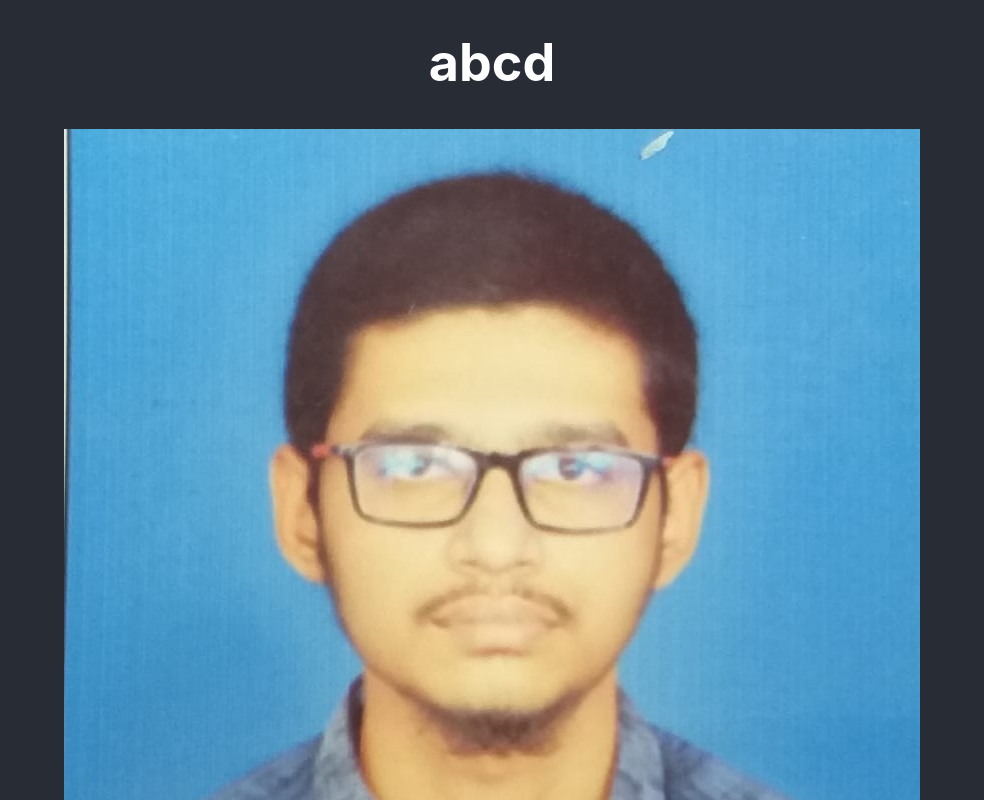
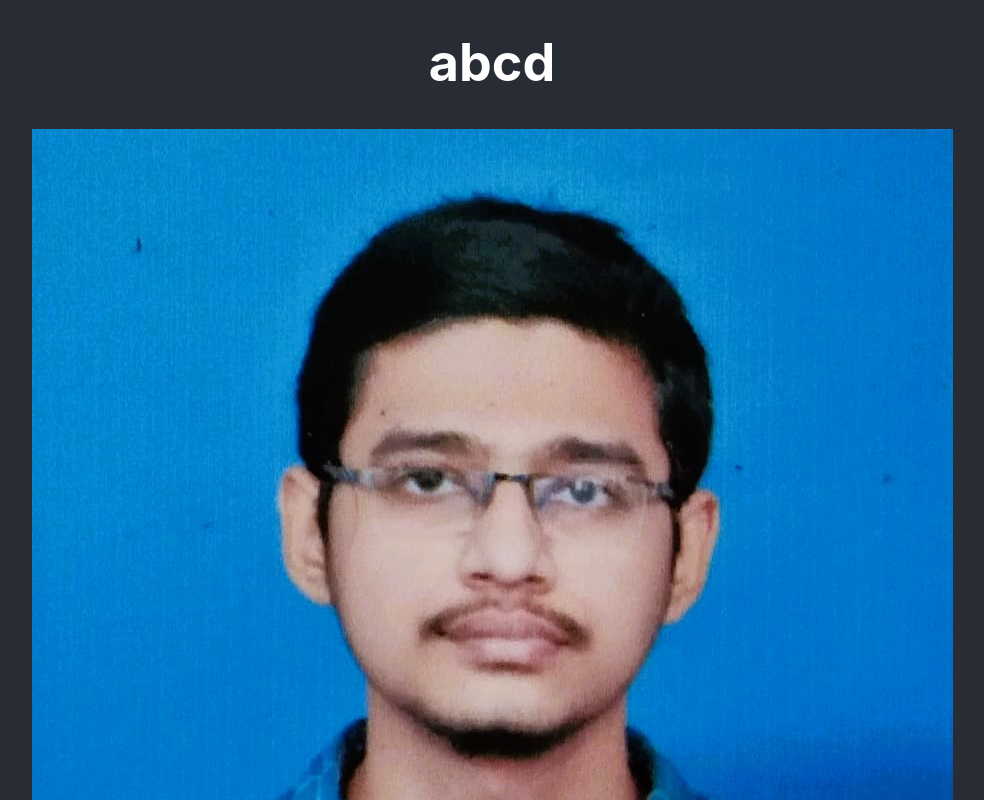
Before and after one commit to Zubair-05/demo, a React (Create React App) app: page / in a window 1280 px wide. Shown: the part 800-1600 px from the top of the page, without its empty margins (148-1132 px from the left). Built offline with nearby package versions, Linux system fonts and the light colour scheme.

Commit message:
changed image from photo to heroImage

```diff
--- a/src/App.js
+++ b/src/App.js
@@ -1,6 +1,7 @@
 // import logo from './logo.svg';
 import './App.css';
 import photo from './Assets/photo.jpeg'
+import heroImage from './Assets/heroImage.jpeg'
 function App() {
   return (
     <div className="App">
@@ -12,7 +13,7 @@ function App() {
         <h1>I love paratha</h1>
         <h1>My best freind in Myself</h1>
         <h1>abcd</h1>
-        <img src={photo}/>
+        <img src={heroImage}/>
       </header>
     </div>
   );
```
